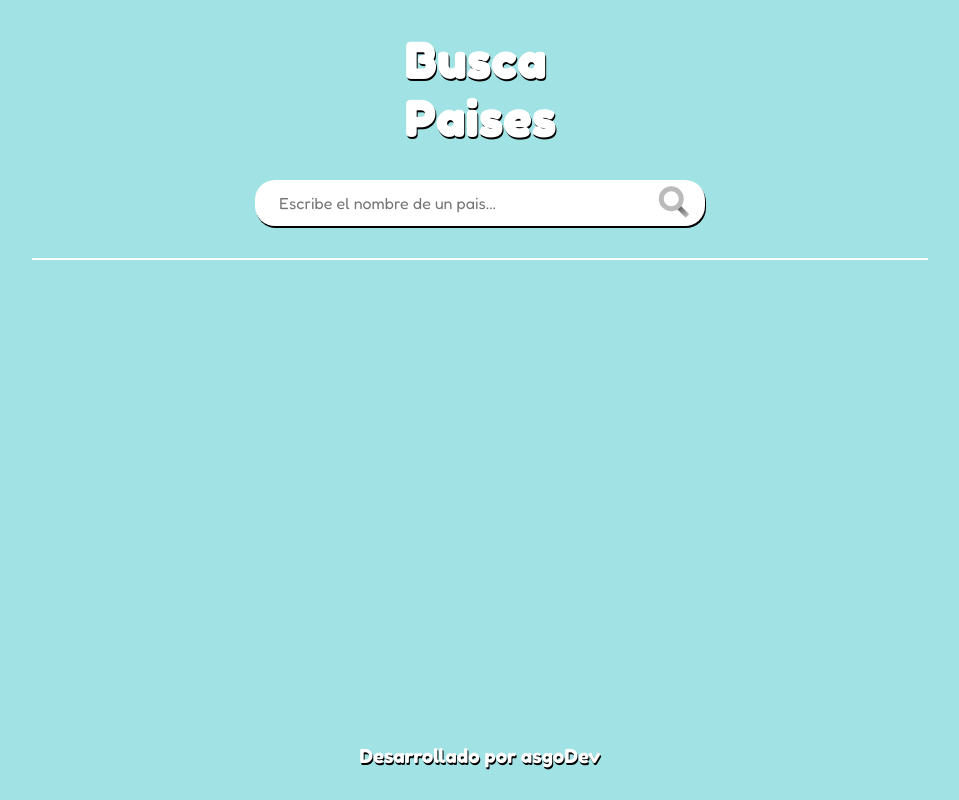
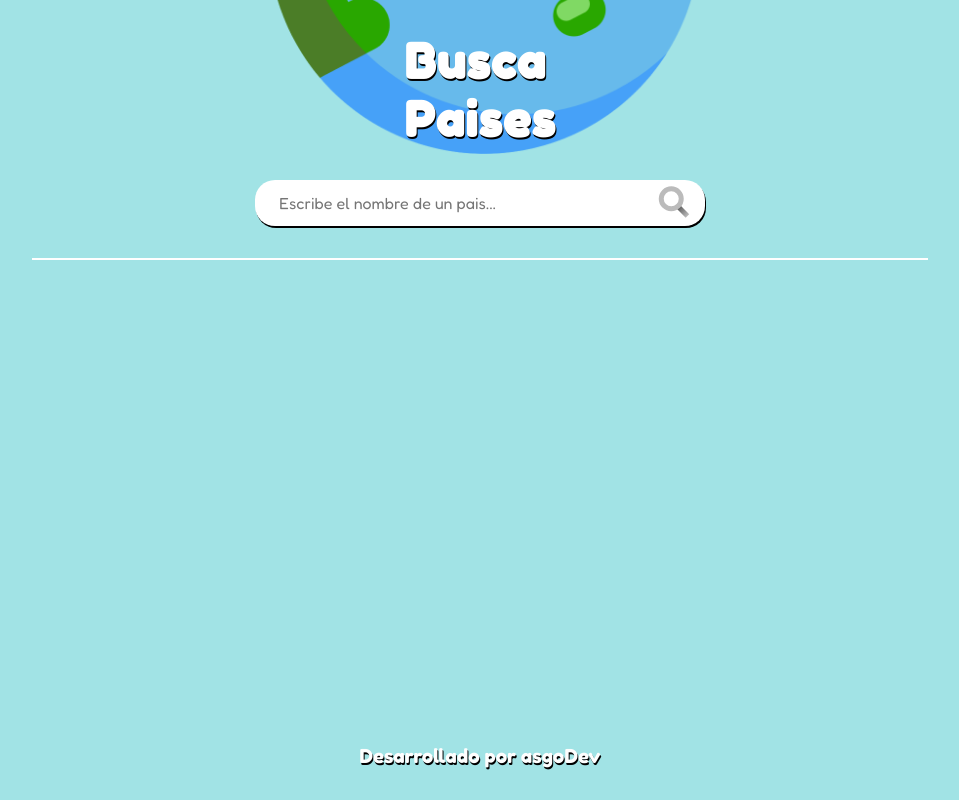
Before and after one commit to asgoDev/CountriesFinderApp, a plain HTML site: page index.html in a window 1280 px wide. Shown: the whole page, without its empty margins (160-1119 px from the left). Drawn offline with nearby package versions, Linux system fonts and the light colour scheme; the site is published under a folder, as on GitHub Pages, so addresses that start at the root find nothing.

Commit message:
css file modified: header image url

```diff
--- a/style.css
+++ b/style.css
@@ -49,7 +49,7 @@ body {
   max-width: 630px;
   margin: 0 auto;
 
-  background-image: url(/images/header-image.png);
+  background-image: url(./images/header-image.png);
   background-position: 50% 110%;
   background-size: 70%;
   background-repeat: no-repeat;
```
